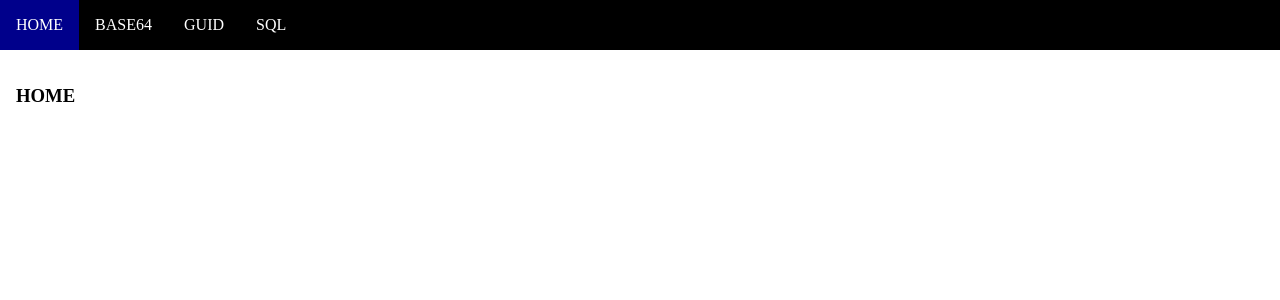
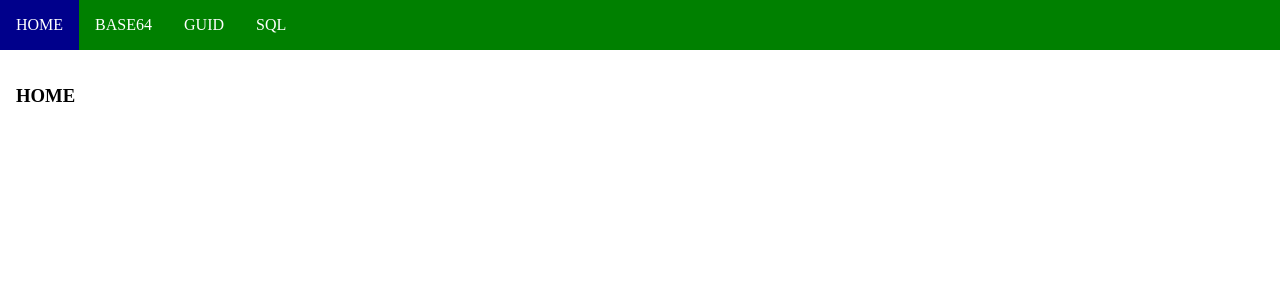
Before and after one commit to mapaille/tools, a Vue app: page / in a window 1280 px wide. Shown: the top 300 px of the page. Built offline with nearby package versions, Linux system fonts and the light colour scheme.

Commit message:
Update App.vue

```diff
--- a/src/App.vue
+++ b/src/App.vue
@@ -12,7 +12,7 @@ import NavView from './components/NavView.vue';
 
 <style>
 :root {
-  --color-primary: black;
+  --color-primary: green;
   --color-secondary: darkblue;
   --color-light: #F8F8F8;
 
```
